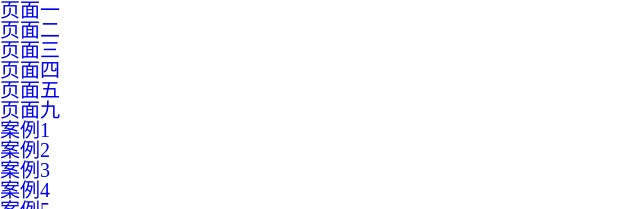
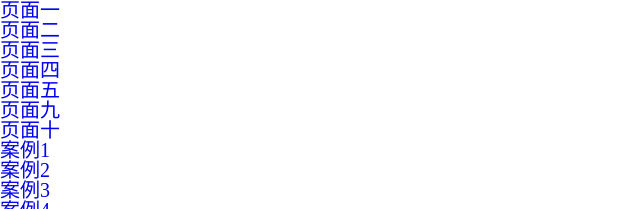
Before and after one commit to techrookiewyx/React-exercise, a React (Create React App) app in the folder example/demo/: page /#/ in a window 1280 px wide. Shown: the top 209 px of the page, without its empty margins (0-640 px from the left). Built offline with nearby package versions, Linux system fonts and the light colour scheme.

Commit message:
导入页面练习十

```diff
--- a/example/demo/src/App.jsx
+++ b/example/demo/src/App.jsx
@@ -481,6 +481,7 @@ import PageFour from "./page-four/PageFour";
 //页面五
 import PageFive from "./page-five/PageFive";
 import PageNine from "./page-nine/PageNine";
+import PageTen from "./page-ten/PageTen";
 export default function App() {
   return (
     <>
@@ -725,6 +726,7 @@ export default function App() {
         <Route path="/page-four" element={<PageFour />} />
         <Route path="/page-five" element={<PageFive />} />
         <Route path="/page-nine" element={<PageNine />} />
+        <Route path="/page-ten" element={<PageTen/>} />
         {/*</Route>*/}
       </Routes>
     </>
--- a/example/demo/src/UlList.jsx
+++ b/example/demo/src/UlList.jsx
@@ -21,6 +21,9 @@ export default function UlList() {
         </li>
         <li>
           <Link to="/page-nine">页面九</Link>
+        </li>
+        <li>
+          <Link to="/page-ten">页面十</Link>
         </li>
         <li>
           <Link to="/case-1">案例1</Link>
```
